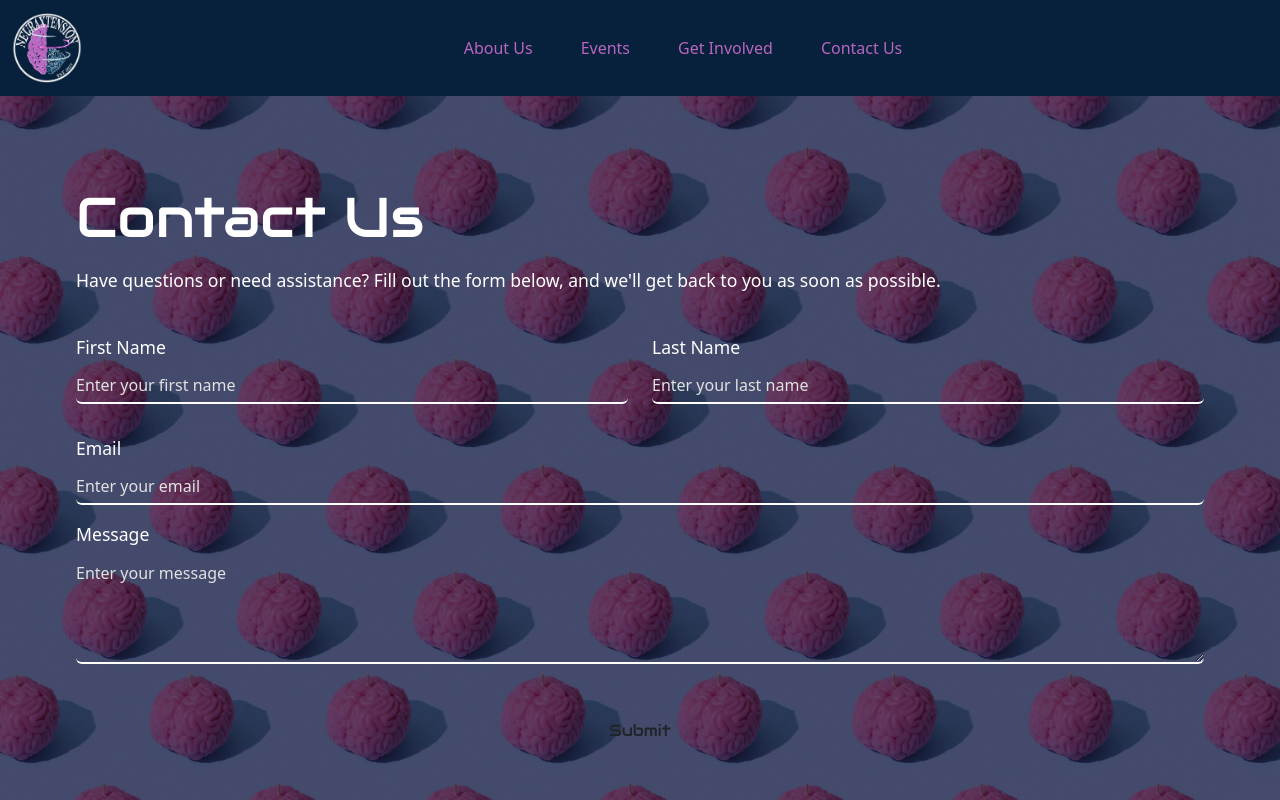
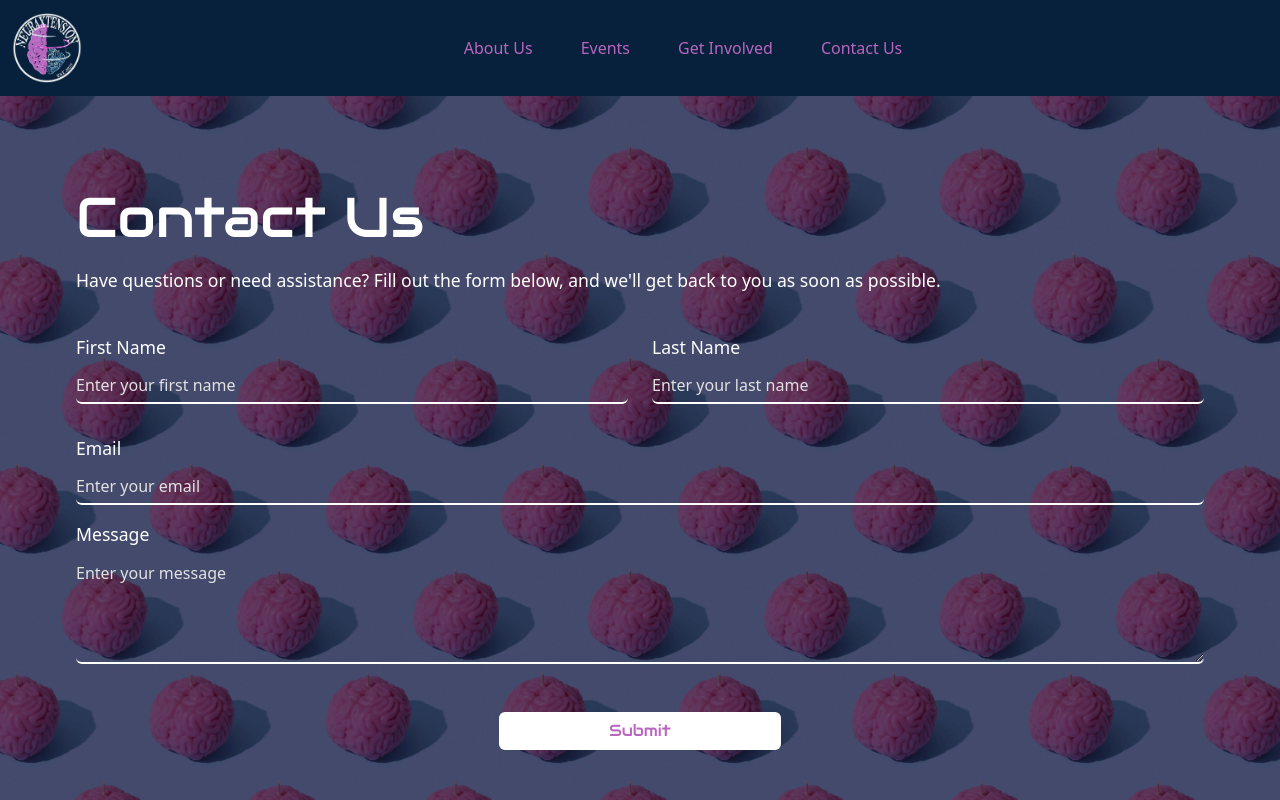
Before and after one commit to GeekGravity/NeuraXtension, a React (Vite) app: page /Contact-Us in a window 1280 px wide. In both pictures the pointer is over the button "Submit". Shown: the top 800 px of the page. Built offline with nearby package versions, Linux system fonts and the light colour scheme.

Commit message:
Changed button styling

```diff
--- a/src/Pages/styles.css
+++ b/src/Pages/styles.css
@@ -333,8 +333,13 @@ footer{
 
 
 .Contact button{
-    background-color: white;
+    background-color: rgba(255, 255, 255, 0.836);
     color: #b966bf;
     width: 25%;
     font-family: Audiowide, sans-serif;
 }
+
+.Contact button:hover{
+    background-color: white;
+    color: #b966bf;
+}
```
